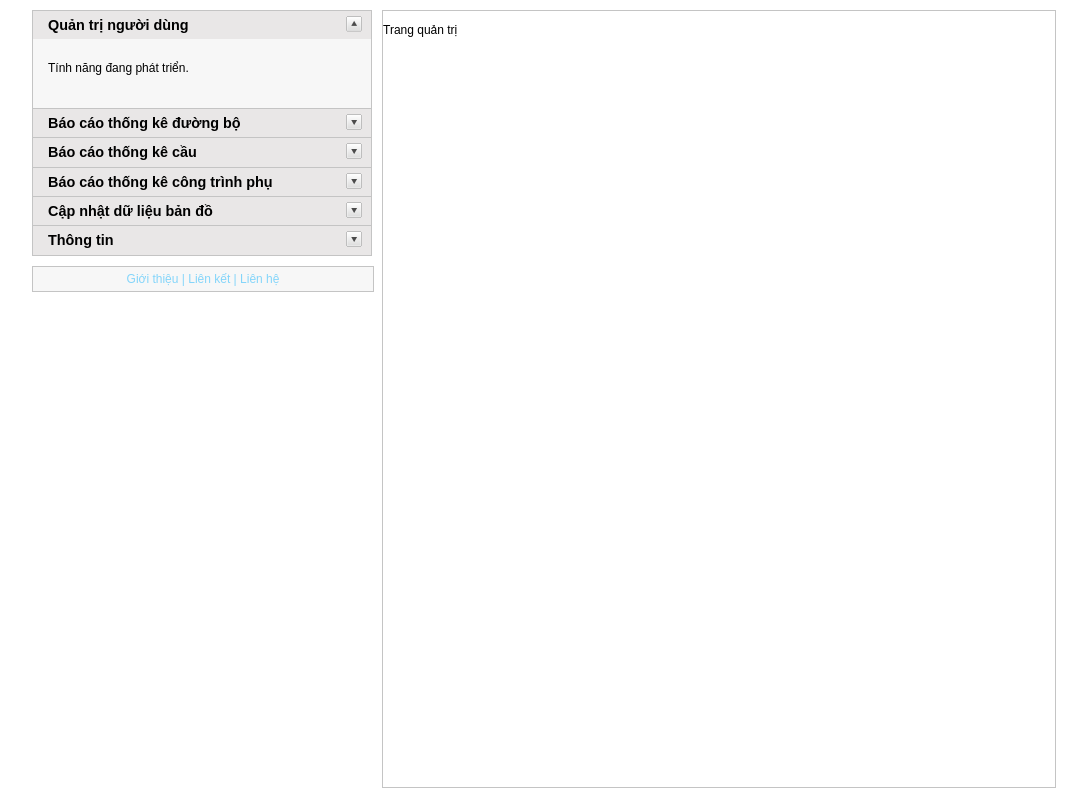
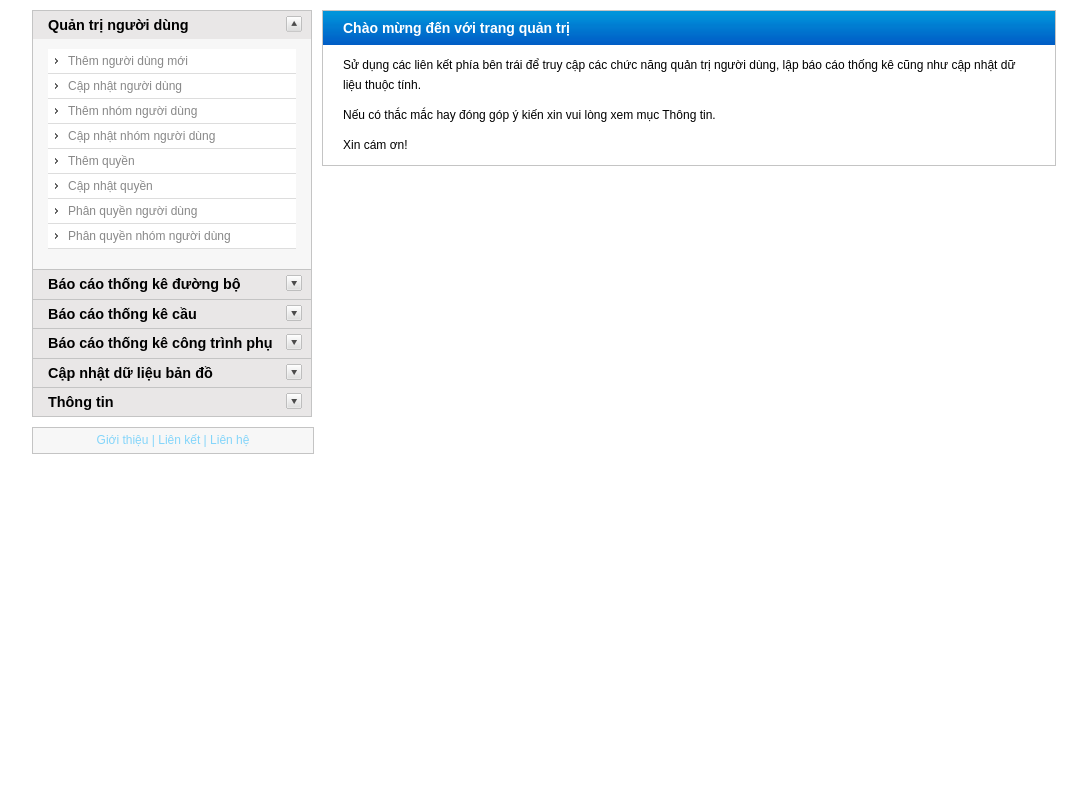
Before and after one commit to hdnha11/lvtn-giaothongct, a PHP site: page /admin/index.php in a window 1280 px wide. Shown: the part 100-900 px from the top of the page, without its empty margins (96-1183 px from the left). Run offline with PHP 8.4, Linux system fonts and the light colour scheme.

Commit message:
Xong giao diện quản trị cơ bản

```diff
--- a/Project/admin/css/admin.css
+++ b/Project/admin/css/admin.css
@@ -25,10 +25,10 @@ body {
 }
 #left {
 	float: left;
-	width: 350px;
+	width: 290px;
 }
 #footer {
-	width: 340px;
+	width: 280px;
 	margin: 0px 10px 10px 0px;
 	border: 1px solid #c4c4c4;
 	text-align: center;
@@ -39,7 +39,7 @@ body {
 
 /* Sidebar */
 #sidebar {
-	width: 340px;
+	width: 280px;
 	margin: 10px 10px 10px 0px;
 	border-bottom: solid 1px #c4c4c4;
 }
@@ -65,6 +65,33 @@ body {
 	border-left: solid 1px #c4c4c4;
 	border-right: solid 1px #c4c4c4;
 }
+#sidebar div.slideContent ul {
+	list-style: none;
+	margin: 0px;
+	padding: 0px;
+}
+#sidebar div.slideContent ul li {
+	height: 25px;
+	width: 100%;
+}
+#sidebar div.slideContent ul li a {
+	margin: 0px;
+	padding: 0px;
+	color: #888;
+	text-decoration: none;
+	background: white url(../images/out-arrow.gif) no-repeat 5px 8px;
+	font-size: 12px;
+	display: block;
+	border-bottom: 1px solid #DDD;
+	height: 24px;
+	line-height: 24px;
+	width: 100%;
+	text-indent: 20px;
+}
+#sidebar div.slideContent ul li a:hover {
+	color:#069;
+	background: #fff url(../images/out-arrow-over.gif) no-repeat 5px 8px;
+}
 
 /* Additional styles */
 img {
@@ -77,3 +104,13 @@ a {
 a:hover {
 	color: orange;
 }
+h1.contentTitle {
+	background: url(../images/titlebg.jpg) center left repeat-x;
+	height: 14px;
+	color: white;
+	font-family: Arial,Verdana,Sans-serif;
+	font-size: 14px;
+	font-weight: bold;
+	padding: 10px 20px;
+	margin: 0px auto 0px;
+}
--- a/Project/admin/css/index-content.css
+++ b/Project/admin/css/index-content.css
@@ -2,8 +2,17 @@
 
 #indexContent {
 	float: left;
-	width: 672px;
-	height: 97%;
+	width: 732px;
 	margin: 10px 0px 0px 0px !important;
 	border: #c4c4c4 solid 1px;
 }
+
+#indexContent #content {
+	margin: 0px;
+	padding: 0px 20px;
+}
+
+#indexContent #content p {
+	line-height: 20px;
+	margin: 10px 0px;
+}
--- a/Project/admin/css/map.css
+++ b/Project/admin/css/map.css
@@ -2,7 +2,7 @@
 
 #map {
 	float: left;
-	width: 672px;
+	width: 732px;
 	height: 97%;
 	margin: 10px 0px 0px 0px !important;
 	border: #c4c4c4 solid 1px;
--- a/Project/admin/includes/index-content.html
+++ b/Project/admin/includes/index-content.html
@@ -1,3 +1,9 @@
 <div id="indexContent">
-    <p>Trang quản trị</p>
+	<h1 class="contentTitle">Chào mừng đến với trang quản trị</h1>
+    <div id="content">
+    	<p>Sử dụng các liên kết phía bên trái để truy cập các chức năng quản trị người dùng, lập báo cáo thống kê
+        cũng như cập nhật dữ liệu thuộc tính.</p>
+        <p>Nếu có thắc mắc hay đóng góp ý kiến xin vui lòng xem mục Thông tin.</p>
+        <p>Xin cám ơn!</p>
+    </div>
 </div><!--End indexContent-->
--- a/Project/admin/includes/sidebar.html
+++ b/Project/admin/includes/sidebar.html
@@ -1,28 +1,47 @@
 <div id="left">
     <div id="sidebar">
-        <h3>Quản trị người dùng</h3>
-            <div class="slideContent">
-                <p>Tính năng đang phát triển.</p>
+        <h3 id="admin">Quản trị người dùng</h3>
+            <div class="slideContent" id="adminCT">
+                <ul>
+                	<li><a href="#">Thêm người dùng mới</a></li>
+                    <li><a href="#">Cập nhật người dùng</a></li>
+                    <li><a href="#">Thêm nhóm người dùng</a></li>
+                    <li><a href="#">Cập nhật nhóm người dùng</a></li>
+                    <li><a href="#">Thêm quyền</a></li>
+                    <li><a href="#">Cập nhật quyền</a></li>
+                    <li><a href="#">Phân quyền người dùng</a></li>
+                    <li><a href="#">Phân quyền nhóm người dùng</a></li>
+                </ul>
             </div>
-        <h3>Báo cáo thống kê đường bộ</h3>
-            <div class="slideContent">
-            	<p>Tính năng đang phát triển.</p>
+        <h3 id="roadReport">Báo cáo thống kê đường bộ</h3>
+            <div class="slideContent" id="roadReportCT">
+            	<ul>
+                	<li><a href="#">Báo cáo hiện trạng</a></li>
+                    <li><a href="#">Thống kê xây mới, duy tu sửa chữa</a></li>
+                </ul>
             </div>
-        <h3>Báo cáo thống kê cầu</h3>
-            <div class="slideContent">
-                <p>Tính năng đang phát triển.</p>
+        <h3 id="bridgeReport">Báo cáo thống kê cầu</h3>
+            <div class="slideContent" id="bridgeReportCT">
+                <ul>
+                	<li><a href="#">Báo cáo hiện trạng</a></li>
+                </ul>
             </div>
-        <h3>Báo cáo thống kê công trình phụ</h3>
-            <div class="slideContent">
-                <p>Tính năng đang phát triển.</p>
+        <h3 id="otherReport">Báo cáo thống kê công trình phụ</h3>
+            <div class="slideContent" id="otherReportCT">
+                <ul>
+                	<li><a href="#">Báo cáo hiện trạng bến xe</a></li>
+                    <li><a href="#">Báo cáo hiện trạng bến xe buýt</a></li>
+                </ul>
             </div>
-        <h3>Cập nhật dữ liệu bản đồ</h3>
-            <div class="slideContent">
-                <a href="update_map_data.php">Cập nhật dữ liệu thuộc tính</a>
-                <a href="#">Cập nhật lịch sử xây dựng</a>
+        <h3 id="updateDate">Cập nhật dữ liệu bản đồ</h3>
+            <div class="slideContent" id="updateDateCT">
+            	<ul>
+                	<li><a href="update_map_data.php">Cập nhật dữ liệu thuộc tính</a></li>
+                    <li><a href="#">Cập nhật lịch sử xây dựng</a></li>
+                </ul>
             </div>
-        <h3>Thông tin</h3>
-            <div class="slideContent" style="background: url('images/note.png') no-repeat scroll top center transparent; padding: 60px 40px;">
+        <h3 id="info">Thông tin</h3>
+            <div class="slideContent" id="infoCT" style="background: url('images/note.png') no-repeat scroll top center transparent; padding: 45px 30px;">
                 <p>Mọi thắc mắc hay đóng góp ý kiến xin vui lòng liên hệ:</p>
                 <p style="font-weight: bold;">Hoàng Đức Nhã</p>
                 <p>Sinh viên K34 Khoa CNTT & Truyền thông</p>
--- a/Project/admin/index.php
+++ b/Project/admin/index.php
@@ -7,6 +7,12 @@
 <link type="text/css" rel="stylesheet" href="css/index-content.css" />
 <script type="text/javascript" src="../js/jquery/jquery-1.7.1.min.js"></script>
 <script type="text/javascript" src="js/sidebar.js"></script>
+<script type="text/javascript">
+$(document).ready(function() {
+    $("#sidebar h3#admin").addClass("active");
+	$("#sidebar div:not(#adminCT)").hide();
+});
+</script>
 </head>
 
 <body>
--- a/Project/admin/js/AdminMapHandle.js
+++ b/Project/admin/js/AdminMapHandle.js
@@ -142,9 +142,6 @@ function init() {
 	// Add Overview map control
 	map.addControl(new OpenLayers.Control.OverviewMap());
 
-	// Mo rong Layer switcher khi trang da load xong
-	ls.maximizeControl();
-
 	// Zoom giua ban do
 	map.setCenter(centerPoint, zoom);
 
--- a/Project/admin/js/sidebar.js
+++ b/Project/admin/js/sidebar.js
@@ -2,8 +2,8 @@
 $(document).ready(function() {
 
 	/* Side Bar */
-	$("#sidebar h3:first").addClass("active");
-	$("#sidebar div:not(:first)").hide();
+	//$("#sidebar h3:first").addClass("active");
+	//$("#sidebar div:not(:first)").hide();
 
 	$("#sidebar h3").click(function() {
 		$(this).next("div").slideToggle("fast")
--- a/Project/admin/update_map_data.php
+++ b/Project/admin/update_map_data.php
@@ -13,6 +13,12 @@
 <script type="text/javascript" src="../js/OpenLayers-2.11/lang/vi.js"></script>
 <script type="text/javascript" src="js/sidebar.js"></script>
 <script type="text/javascript" src="js/AdminMapHandle.js"></script>
+<script type="text/javascript">
+$(document).ready(function() {
+    $("#sidebar h3#updateDate").addClass("active");
+	$("#sidebar div:not(#updateDateCT)").hide();
+});
+</script>
 </head>
 
 <body onload="init();">
```
Also changed, not shown: Project/admin/images/note.png, Project/admin/images/out-arrow-over.gif (added), Project/admin/images/out-arrow.gif (added), Project/admin/images/titlebg.jpg (added).
